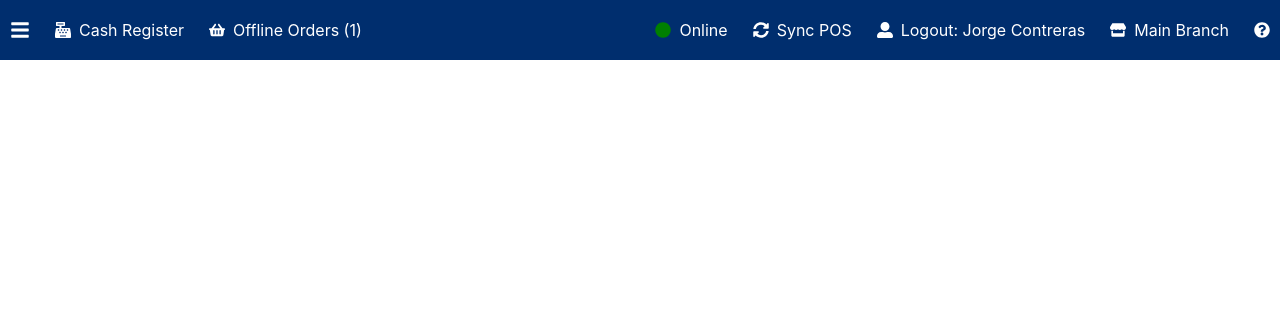
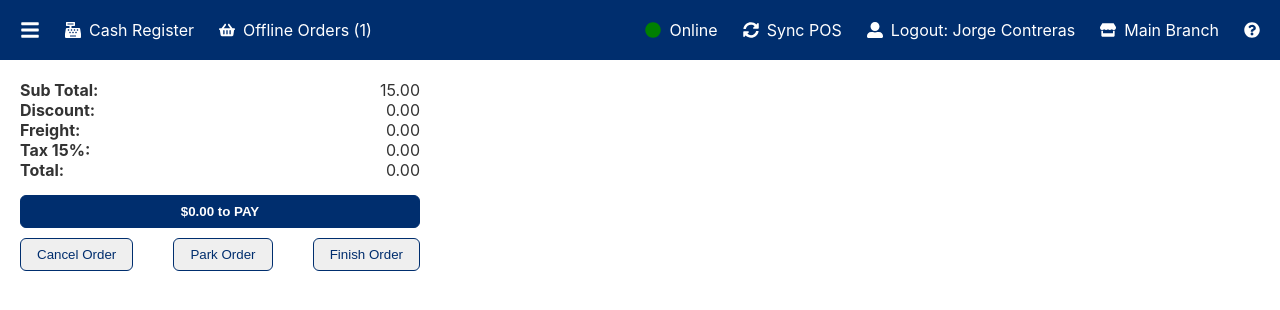
Before and after one commit to lecontre/POS, a React (Create React App) app in the folder POS_App/POS_UI/POSClient/: page / in a window 1280 px wide. Shown: the top 310 px of the page. Built offline with nearby package versions, Linux system fonts and the light colour scheme.

Commit message:
Payment Summary Section Module

```diff
--- a/POS_App/POS_UI/POSClient/src/App.scss
+++ b/POS_App/POS_UI/POSClient/src/App.scss
@@ -1,2 +1,16 @@
 #POS-Home {
+
+  .Navigation-Layout,
+  .POS-Component-Layout {
+    float: left;
+    width: 100%;
+    clear: both;
+    box-sizing: border-box;
+  }
+
+  .POS-Component-Layout {
+    display: flex;
+    justify-content: flex-start;
+    padding: 20px;
+  }
 }
--- a/POS_App/POS_UI/POSClient/src/App.tsx
+++ b/POS_App/POS_UI/POSClient/src/App.tsx
@@ -1,14 +1,19 @@
 import React, { useState } from 'react';
-import MainNavigation from "./Components/Layout/MainNavigation";
+import MainNavigation from "./Components/Layout/Navigation/MainNavigation";
+import PaymentSummary from "./Components/Layout/Payment/PaymentSummary";
 
 import './App.scss';
+
 
 
 const App: React.FC = () => {
 
   return (
       <div id="POS-Home">
-        <MainNavigation />
+          <MainNavigation />
+          <div className="POS-Component-Layout">
+              <PaymentSummary />
+          </div>
       </div>
   );
 }
--- a/POS_App/POS_UI/POSClient/src/Components/Layout/MainNavigation.scss
+++ b/POS_App/POS_UI/POSClient/src/Components/Layout/Navigation/MainNavigation.scss
@@ -6,7 +6,7 @@
   align-items: center;
   color: #ffffff;
   height: 60px;
-  padding: 0 10px;
+  padding: 0 20px;
   box-sizing: border-box;
 
   .Action-Group {
--- a/POS_App/POS_UI/POSClient/src/Components/Layout/MainNavigation.tsx
+++ b/POS_App/POS_UI/POSClient/src/Components/Layout/Navigation/MainNavigation.tsx
@@ -16,7 +16,7 @@ const MainNavigation: React.FC = () => {
     };
 
     return (
-        <>
+        <div className="Navigation-Layout">
             <div id="POS-Top-Navigation">
                 <div className="POS-Top-Navigation-Left">
                     <div className="Hamburger-Menu Action-Group" onClick={toggleLeftMenu}>
@@ -117,7 +117,7 @@ const MainNavigation: React.FC = () => {
                     </a>
                 </div>
             </div>
-        </>
+        </div>
     );
 }
 
--- /dev/null
+++ b/POS_App/POS_UI/POSClient/src/Components/Layout/Payment/PaymentSummary.scss
@@ -0,0 +1,51 @@
+#Payment-Summary {
+  display: flex;
+  flex-direction: column;
+  width: 100%;
+  max-width: 400px;
+
+  .Payment-Summary-List {
+    display: flex;
+    flex-direction: column;
+
+    .Payment-Summary-Item {
+      display: flex;
+      justify-content: space-between;
+
+      .Summary-Item-Label {
+        font-weight: bold;
+      }
+      .Summary-Item-Quantity {
+        font-weight: normal;
+      }
+    }
+  }
+
+  .Payment-Summary-Actions {
+    display: flex;
+    flex-direction: column;
+    margin: 15px 0;
+
+    .Summary-Actions-Group {
+      display: flex;
+      justify-content: space-between;
+      margin: 0 0 10px 0;
+      &.Pay-Order {
+        flex-direction: column;
+      }
+      .Summary-Action-Button {
+        border-radius: 6px;
+        padding: 8px 16px;
+        border: 1px solid #002E6E;
+        color: #002E6E;
+        cursor: pointer;
+
+        &.Payment-Button {
+          background-color: #002E6E;
+          color: #ffffff;
+          font-weight: bold;
+        }
+      }
+    }
+  }
+}
--- /dev/null
+++ b/POS_App/POS_UI/POSClient/src/Components/Layout/Payment/PaymentSummary.tsx
@@ -0,0 +1,43 @@
+import React from "react";
+import "./PaymentSummary.scss";
+
+const PaymentSummary: React.FC = () => {
+    return (
+        <div id="Payment-Summary">
+            <div className="Payment-Summary-List">
+                <div className="Payment-Summary-Item">
+                    <span className="Summary-Item-Label">Sub Total:</span>
+                    <span className="Summary-Item-Quantity">15.00</span>
+                </div>
+                <div className="Payment-Summary-Item">
+                    <span className="Summary-Item-Label">Discount:</span>
+                    <span className="Summary-Item-Quantity">0.00</span>
+                </div>
+                <div className="Payment-Summary-Item">
+                    <span className="Summary-Item-Label">Freight:</span>
+                    <span className="Summary-Item-Quantity">0.00</span>
+                </div>
+                <div className="Payment-Summary-Item">
+                    <span className="Summary-Item-Label">Tax 15%:</span>
+                    <span className="Summary-Item-Quantity">0.00</span>
+                </div>
+                <div className="Payment-Summary-Item">
+                    <span className="Summary-Item-Label">Total:</span>
+                    <span className="Summary-Item-Quantity">0.00</span>
+                </div>
+            </div>
+            <div className="Payment-Summary-Actions">
+                <div className="Summary-Actions-Group Pay-Order">
+                    <input className="Summary-Action-Button Payment-Button" type="button" value="$0.00 to PAY" />
+                </div>
+                <div className="Summary-Actions-Group">
+                    <input className="Summary-Action-Button" type="button" value="Cancel Order" />
+                    <input className="Summary-Action-Button" type="button" value="Park Order" />
+                    <input className="Summary-Action-Button" type="button" value="Finish Order" />
+                </div>
+            </div>
+        </div>
+    );
+}
+
+export default PaymentSummary;
--- a/POS_App/POS_UI/POSClient/src/index.css
+++ b/POS_App/POS_UI/POSClient/src/index.css
@@ -5,9 +5,5 @@ body {
     sans-serif;
   -webkit-font-smoothing: antialiased;
   -moz-osx-font-smoothing: grayscale;
+  color: #333;
 }
-
-code {
-  font-family: source-code-pro, Menlo, Monaco, Consolas, 'Courier New',
-    monospace;
-}
--- a/POS_App/POS_UI/POSClient/src/index.tsx
+++ b/POS_App/POS_UI/POSClient/src/index.tsx
@@ -1,8 +1,10 @@
 import React from 'react';
 import ReactDOM from 'react-dom/client';
-import './index.css';
 import App from './App';
 import reportWebVitals from './reportWebVitals';
+
+import './index.css';
+
 
 const root = ReactDOM.createRoot(
   document.getElementById('root') as HTMLElement
```
